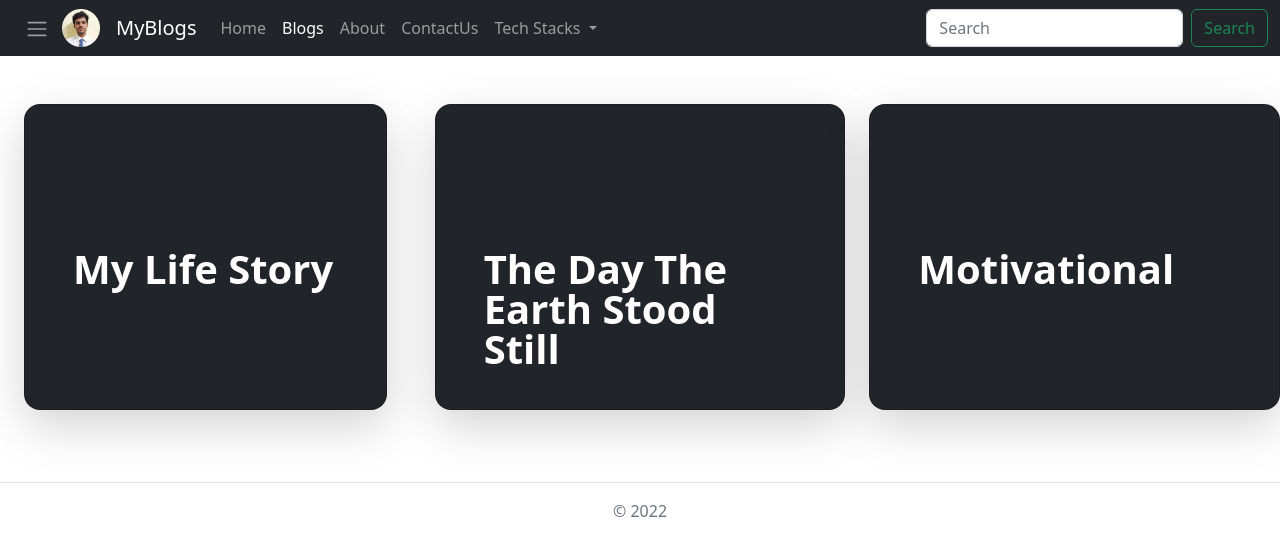
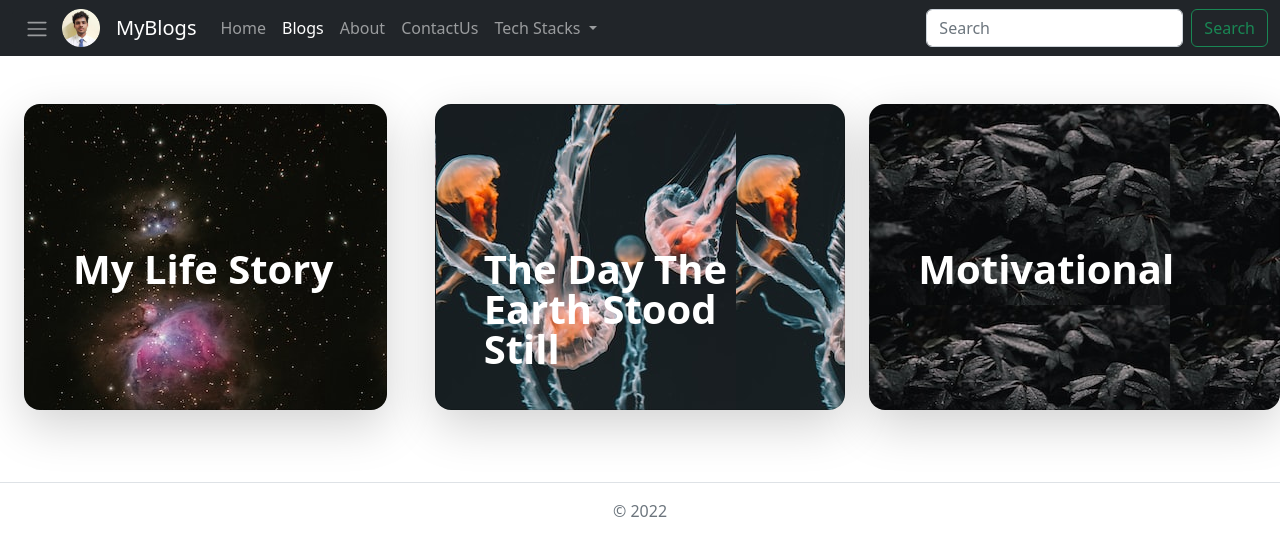
Before and after one commit to saarthak49/BootstrapPrac, a plain HTML site: page blogs.html in a window 1280 px wide. Drawn offline with nearby package versions, Linux system fonts and the light colour scheme; the site is published under a folder, as on GitHub Pages, so addresses that start at the root find nothing.

Commit message:
changed img paths

```diff
--- a/blogs.html
+++ b/blogs.html
@@ -18,7 +18,7 @@
                 data-bs-target="#navbarSupportedContent" aria-controls="offcanvasScrolling">
                 <span class="navbar-toggler-icon"></span>
             </button>
-            <img src="BootstrapPrac/images/profile.png" width="38" height="38" class="me-3" alt="Bootstrap">
+            <img src="images/profile.png" width="38" height="38" class="me-3" alt="Bootstrap">
             <a class="navbar-brand" href="/index.html">MyBlogs</a>
             <button class="navbar-toggler" type="button" data-bs-toggle="collapse"
                 data-bs-target="#navbarSupportedContent" aria-controls="navbarSupportedContent" aria-expanded="false"
@@ -73,7 +73,7 @@
     <div class="row align-items-stretch g-4 py-5">
         <div class="col-12 col-lg-4">
             <div class="card card-cover h-100 overflow-hidden text-bg-dark rounded-4 shadow-lg mx-4"
-                style="background-image: url('/images/space.jpg');">
+                style="background-image: url('images/space.jpg');">
                 <div class="d-flex flex-column h-100 p-5 pb-3 text-white text-shadow-1">
                     <h3 class="pt-5 mt-5 mb-4 display-6 lh-1 fw-bold">My Life Story</h3>
                 </div>
@@ -82,7 +82,7 @@
 
         <div class="col-12 col-lg-4">
             <div class="card card-cover h-100 overflow-hidden text-bg-dark rounded-4 shadow-lg"
-                style="background-image: url('/BootstrapPrac/images/fish.jpg');">
+                style="background-image: url('images/fish.jpg');">
                 <div class="d-flex flex-column h-100 p-5 pb-3 text-white text-shadow-1">
                     <h3 class="pt-5 mt-5 mb-4 display-6 lh-1 fw-bold">The Day The Earth Stood Still</h3>
                 </div>
@@ -91,7 +91,7 @@
 
         <div class="col-12 col-lg-4">
             <div class="card card-cover h-100 overflow-hidden text-bg-dark rounded-4 shadow-lg"
-                style="background-image: url('/BootstrapPrac/images/flower.jpg');">
+                style="background-image: url('images/flower.jpg');">
                 <div class="d-flex flex-column h-100 p-5 pb-3 text-shadow-1">
                     <h3 class="pt-5 mt-5 mb-4 display-6 lh-1 fw-bold">Motivational</h3>
                     </ul>
```
Also changed, not shown: about.html (+2 -2 lines).
